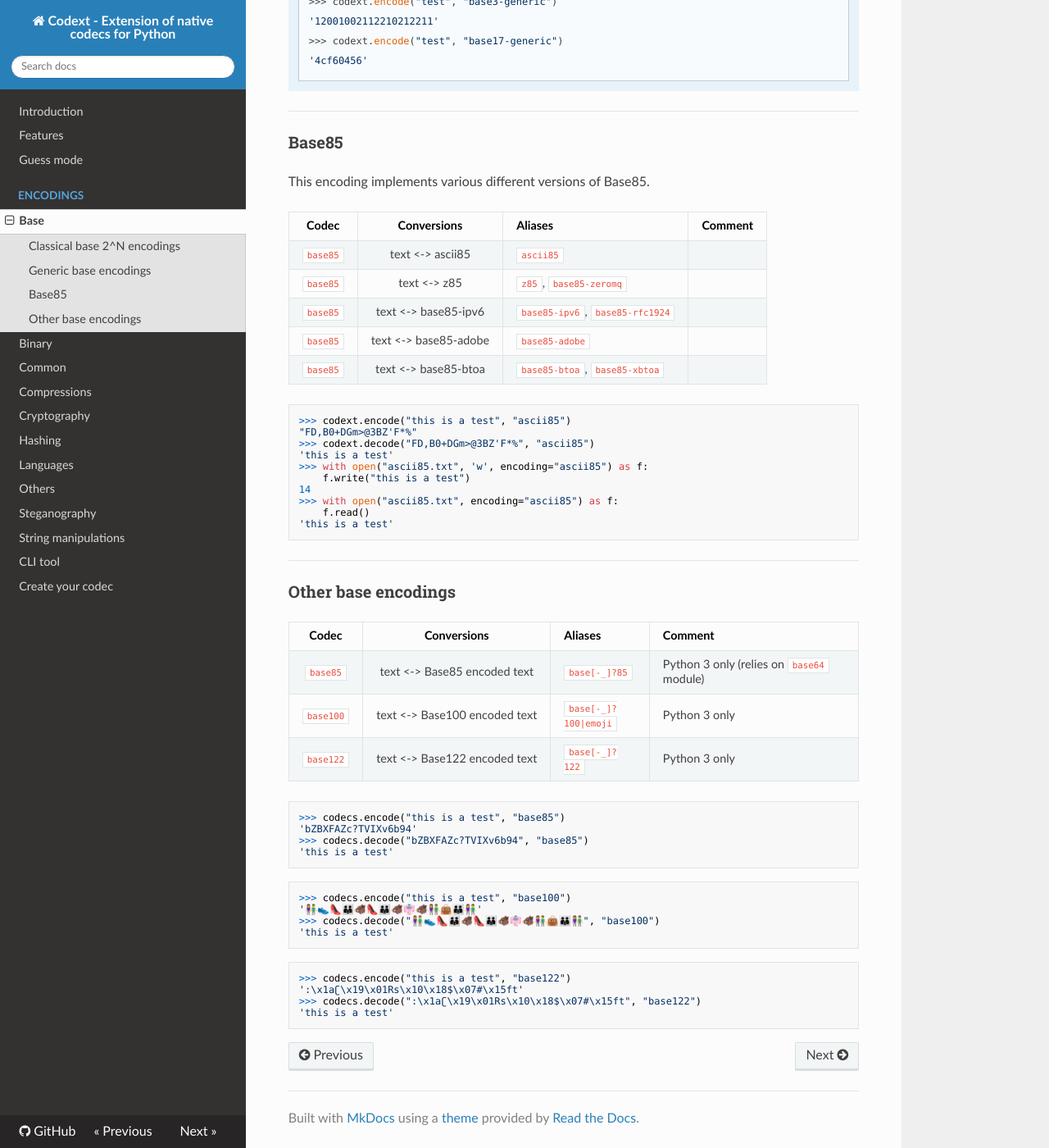
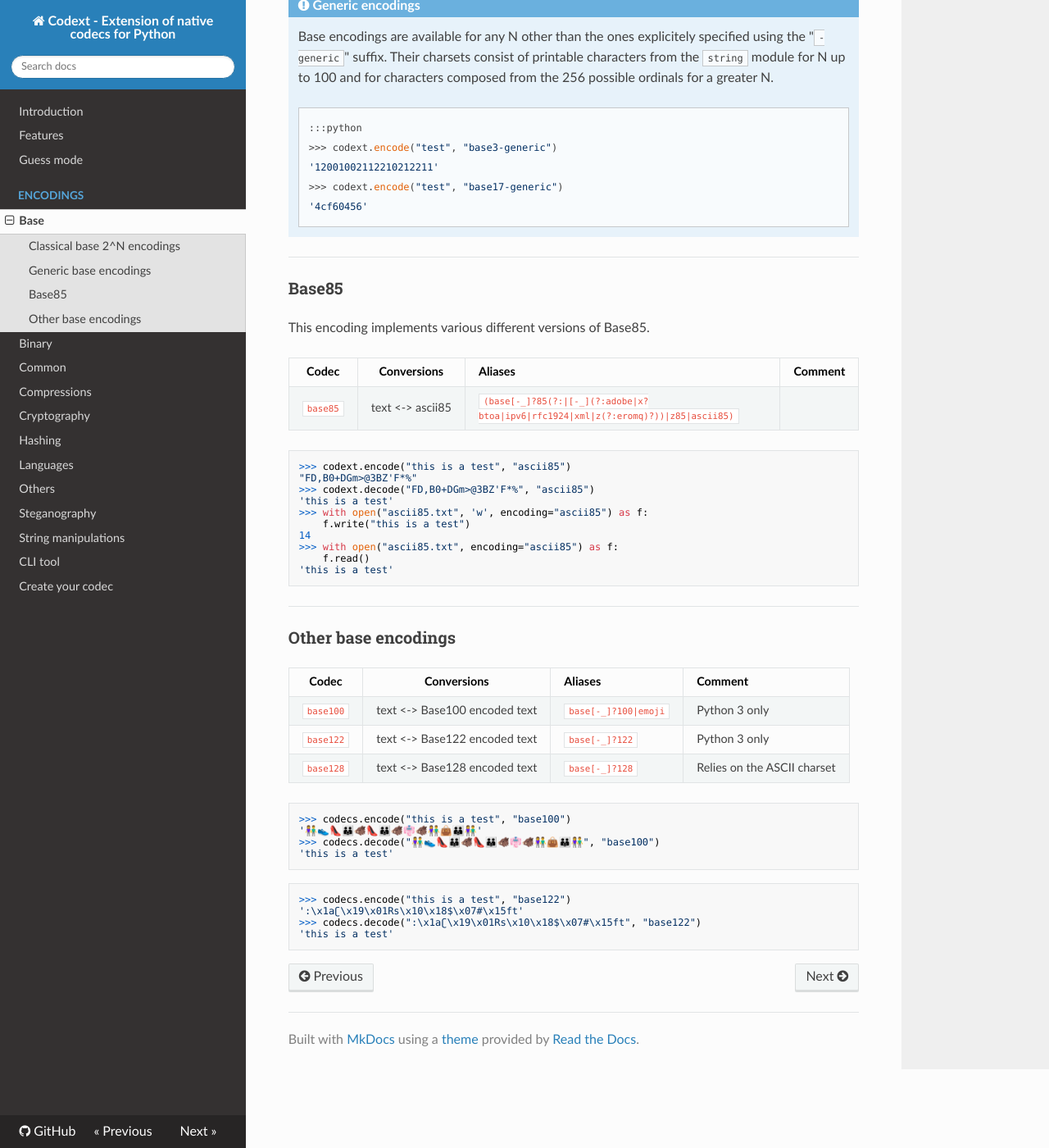
Before and after one commit to dhondta/python-codext, an MkDocs documentation site: the page built from docs/enc/base.md, in a window 1280 px wide and 1400 px high, scrolled down 2543 px. Shown: the whole window at 82% size. Built offline with MkDocs 1.6.1, drawn with Linux system fonts in a browser that asks for light colours; nearby versions of some CDN libraries; some of the changed text lies outside the part shown.

Commit message:
Added codec: base11

````diff
--- a/docs/enc/base.md
+++ b/docs/enc/base.md
@@ -12,12 +12,12 @@
 
 **Codec** | **Conversions** | **Aliases** | **Comment**
 :---: | :---: | --- | ---
-`base2` | text <-> Base2 encoded text | `(base[-_]?2|bin)-inv(erted)?` |
-`base4` | text <-> Base4 encoded text | `base[-_]?4-inv(erted)` | charset: `1234`
-`base8` | text <-> Base8 encoded text | `base[-_]?8-inv(erted)` | charset: `abcdefgh`
+`base2` | text <-> Base2 encoded text | `(base[-_]?2|bin)-inv(erted)?` | Dynamic charset parameter `[-_]...`, amongst letters and digits (e.g. `_AB`)
+`base4` | text <-> Base4 encoded text | `base[-_]?4-inv(erted)` | Dynamic charset parameter `[-_]...`, amongst letters and digits (e.g. `_6VC9`)
+`base8` | text <-> Base8 encoded text | `base[-_]?8-inv(erted)` | Charset: `abcdefgh` ; Dynamic charset parameter `[-_]...`, amongst letters and digits (e.g. `_A5c96T7x`)
 `base16` | text <-> Base16 encoded text | `base[-_]?16-inv(erted)` |
-`base32` | text <-> Base32 encoded text | `base[-_]?32-inv(erted)` |
-`zbase32` | text <-> ZBase32 encoded text | `z[-_]?base[-_]?32` | human-oriented Base32
+`base32` | text <-> Base32 encoded text | `base[-_]?32-inv(erted)`, `base32-crockford`, `base32_geohash`, ... | Also supports Base32 Crockford, Geohash and Hex
+`zbase32` | text <-> ZBase32 encoded text | `z[-_]?base[-_]?32` | Human-oriented Base32
 `base64` | text <-> Base64 encoded text | `base[-_]?64-inv(erted)` |
 
 !!! note "Aliases"
@@ -62,10 +62,12 @@
 
 **Codec** | **Conversions** | **Aliases** | **Comment**
 :---: | :---: | --- | ---
-`base3` | text <-> Base3 encoded text | `base[-_]?36(|[-_]inv(erted)?)` |
+`base3` | text <-> Base3 encoded text | `base[-_]?3(|[-_]inv(erted)?)` | Dynamic charset parameter `[-_]...`, amongst letters and digits (e.g. `_C2Z`)
+`base10` | text <-> Base10 encoded text | `base[-_]?10|int(?:eger)?|dec(?:imal)?` |
+`base11` | text <-> Base11 encoded text | `base[-_]?11(|[-_]inv(erted)?)` |
 `base36` | text <-> Base36 encoded text | `base[-_]?36(|[-_]inv(erted)?)` |
 `base45` | text <-> Base45 encoded text | `base[-_]?45(|[-_]inv(erted)?)` |
-`base58` | text <-> Base58 encoded text | `base[-_]?58(|[-_](bc|bitcoin|rp|ripple|fl|flickr|short[-]?url|url))` | supports Bitcoin, Ripple and short URL
+`base58` | text <-> Base58 encoded text | `base[-_]?58(|[-_](bc|bitcoin|rp|ripple|fl|flickr|short[-]?url|url))` | Supports Bitcoin, Ripple and short URL
 `base62` | text <-> Base62 encoded text | `base[-_]?62(|[-_]inv(erted)?)` |
 `base63` | text <-> Base63 encoded text | `base[-_]?63(|[-_]inv(erted)?)` |
 `base91` | text <-> Base91 encoded text | `base[-_]?91(|[-_]inv(erted)?)` |
@@ -131,11 +133,7 @@
 
 **Codec** | **Conversions** | **Aliases** | **Comment**
 :---: | :---: | --- | ---
-`base85` | text <-> ascii85 | `ascii85` |
-`base85` | text <-> z85 | `z85`, `base85-zeromq` |
-`base85` | text <-> base85-ipv6 | `base85-ipv6`, `base85-rfc1924` |
-`base85` | text <-> base85-adobe | `base85-adobe` |
-`base85` | text <-> base85-btoa | `base85-btoa`, `base85-xbtoa` |
+`base85` | text <-> ascii85 | `(base[-_]?85(?:|[-_](?:adobe|x?btoa|ipv6|rfc1924|xml|z(?:eromq)?))|z85|ascii85)` |
 
 ```python
 >>> codext.encode("this is a test", "ascii85")
@@ -156,16 +154,9 @@
 
 **Codec** | **Conversions** | **Aliases** | **Comment**
 :---: | :---: | --- | ---
-`base85` | text <-> Base85 encoded text | `base[-_]?85` | Python 3 only (relies on `base64` module)
 `base100` | text <-> Base100 encoded text | `base[-_]?100|emoji` | Python 3 only
 `base122` | text <-> Base122 encoded text | `base[-_]?122` | Python 3 only
-
-```python
->>> codecs.encode("this is a test", "base85")
-'bZBXFAZc?TVIXv6b94'
->>> codecs.decode("bZBXFAZc?TVIXv6b94", "base85")
-'this is a test'
-```
+`base128` | text <-> Base128 encoded text | `base[-_]?128` | Relies on the ASCII charset
 
 ```python
 >>> codecs.encode("this is a test", "base100")
````
Also changed, not shown: 1 other file.
